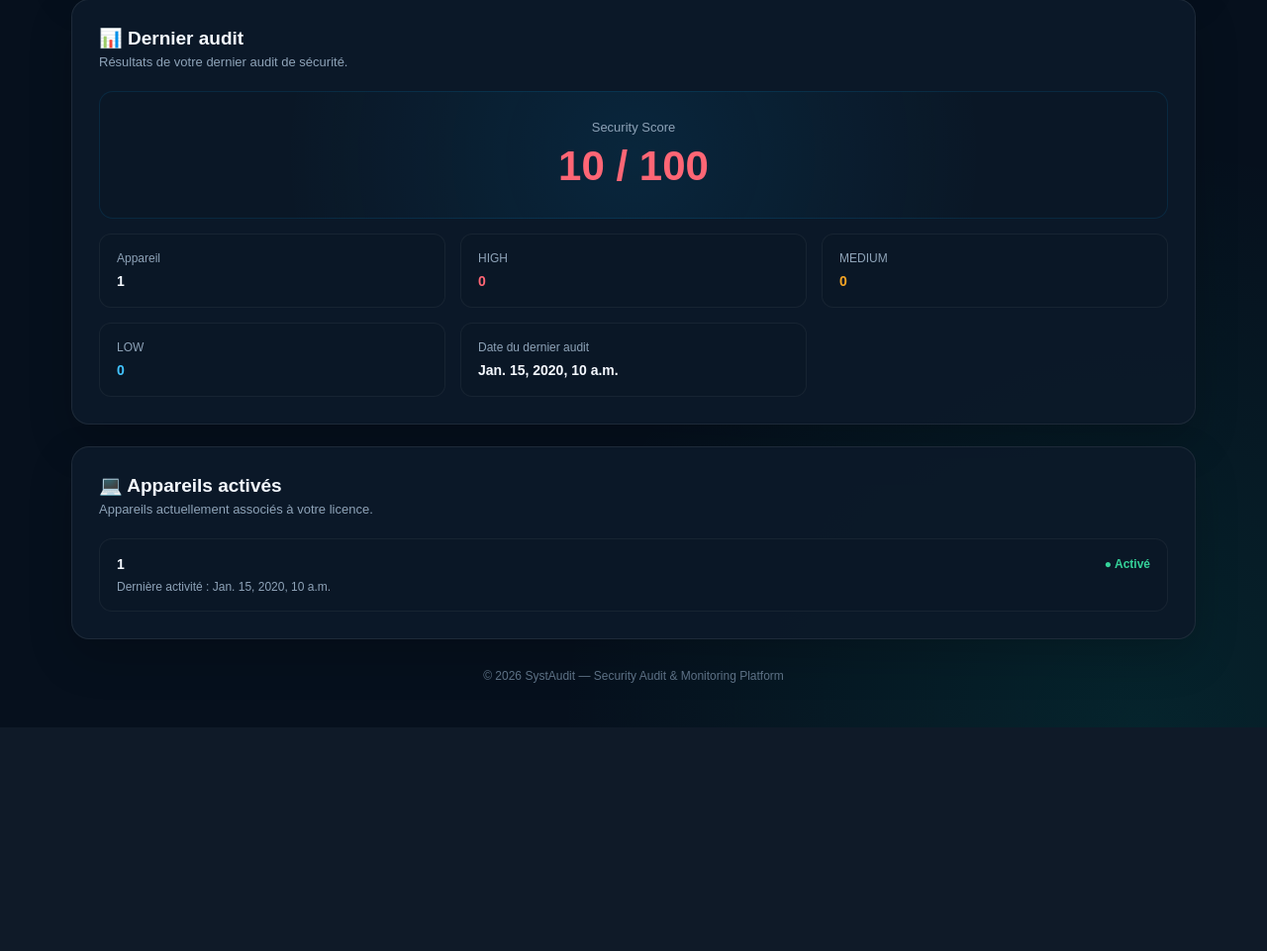
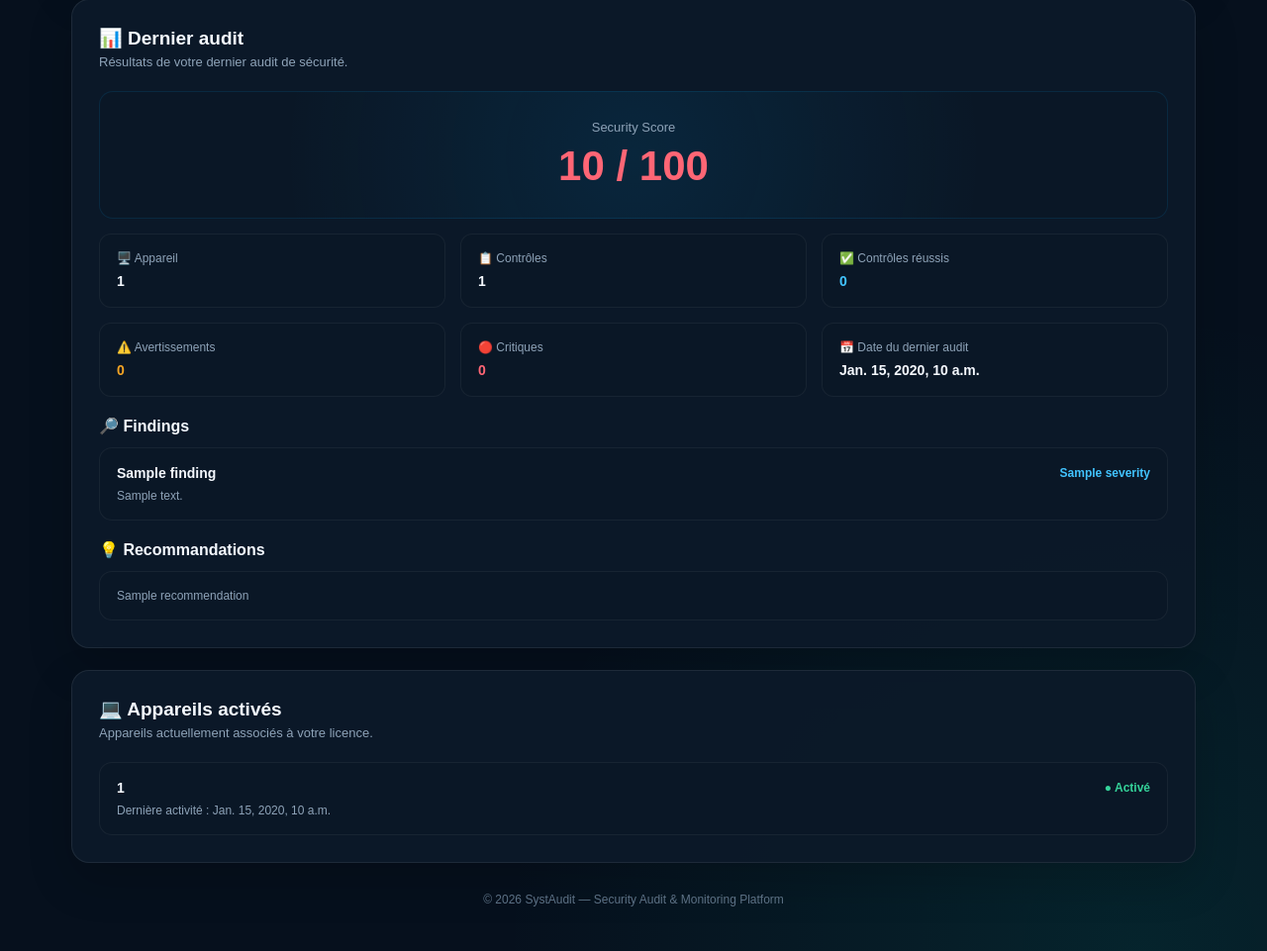
Before and after one commit to augustinkoyo1997-stack/SystAudit, a Django app: template saas/accounts/templates/accounts/dashboard.html in a window 1280 px wide. Shown: the part 857-1818 px from the top of the page at 99% size. Before the commit the page ends 1547 px from the top, so only its background shows below. Run offline with Django 5.2, Linux system fonts and the light colour scheme; tables that the repository leaves empty hold one stand-in row (values such as "Sample post"); the template is opened without the code that fills it: values that come from a table or form of the project are taken from there, most other values are stand-ins (such as "Sample title", 1, 10 or a date in 2020).

Commit message:
feat: display latest audit results on dashboard

```diff
--- a/saas/accounts/templates/accounts/dashboard.html
+++ b/saas/accounts/templates/accounts/dashboard.html
@@ -711,7 +711,6 @@
 
     </section>
 
-
 <!-- =========================
      LAST AUDIT
 ========================== -->
@@ -727,11 +726,11 @@
         </div>
     </div>
 
-
     {% if latest_audit %}
 
         <div class="audit-grid">
 
+            <!-- SCORE -->
             <div class="audit-score-box">
 
                 <div class="audit-score-label">
@@ -753,9 +752,10 @@
             </div>
 
 
+            <!-- APPAREIL -->
             <div class="info">
 
-                    <span>Appareil</span>
+                <span>🖥️ Appareil</span>
 
                 <strong>
                     {{ latest_audit.device.device_id }}
@@ -764,42 +764,58 @@
             </div>
 
 
+            <!-- CONTRÔLES -->
             <div class="info">
 
-                    <span>HIGH</span>
+                <span>📋 Contrôles</span>
 
-                    <strong class="severity-high">
-                        {{ latest_audit.summary.high|default:"0" }}
+                <strong>
+                    {{ latest_audit.summary.total_checks|default:"0" }}
                 </strong>
 
             </div>
 
 
+            <!-- RÉUSSIS -->
             <div class="info">
 
-                    <span>MEDIUM</span>
+                <span>✅ Contrôles réussis</span>
 
-                    <strong class="severity-medium">
-                        {{ latest_audit.summary.medium|default:"0" }}
+                <strong class="severity-low">
+                    {{ latest_audit.summary.passed|default:"0" }}
                 </strong>
 
             </div>
 
 
+            <!-- AVERTISSEMENTS -->
             <div class="info">
 
-                    <span>LOW</span>
+                <span>⚠️ Avertissements</span>
 
-                    <strong class="severity-low">
-                        {{ latest_audit.summary.low|default:"0" }}
+                <strong class="severity-medium">
+                    {{ latest_audit.summary.warnings|default:"0" }}
                 </strong>
 
             </div>
 
 
+            <!-- CRITIQUES -->
             <div class="info">
 
-                    <span>Date du dernier audit</span>
+                <span>🔴 Critiques</span>
+
+                <strong class="severity-high">
+                    {{ latest_audit.summary.critical|default:"0" }}
+                </strong>
+
+            </div>
+
+
+            <!-- DATE -->
+            <div class="info">
+
+                <span>📅 Date du dernier audit</span>
 
                 <strong>
                     {{ latest_audit.created_at }}
@@ -808,6 +824,87 @@
             </div>
 
         </div>
+
+
+        <!-- FINDINGS -->
+
+        {% if latest_audit.findings %}
+
+            <div style="margin-top: 20px;">
+
+                <h3 style="font-size: 16px; margin-bottom: 12px;">
+                    🔎 Findings
+                </h3>
+
+                <div class="device-list">
+
+                    {% for finding in latest_audit.findings %}
+
+                        <div class="device">
+
+                            <div class="device-header">
+
+                                <div class="device-name">
+                                    {{ finding.title }}
+                                </div>
+
+                                <div class="
+                                    device-status
+                                    {% if finding.severity == 'HIGH' %}
+                                        severity-high
+                                    {% elif finding.severity == 'MEDIUM' %}
+                                        severity-medium
+                                    {% else %}
+                                        severity-low
+                                    {% endif %}
+                                ">
+                                    {{ finding.severity }}
+                                </div>
+
+                            </div>
+
+                            <div class="device-info">
+                                {{ finding.description }}
+                            </div>
+
+                        </div>
+
+                    {% endfor %}
+
+                </div>
+
+            </div>
+
+        {% endif %}
+
+
+        <!-- RECOMMANDATIONS -->
+
+        {% if latest_audit.recommendations %}
+
+            <div style="margin-top: 20px;">
+
+                <h3 style="font-size: 16px; margin-bottom: 12px;">
+                    💡 Recommandations
+                </h3>
+
+                <div class="device-list">
+
+                    {% for recommendation in latest_audit.recommendations %}
+
+                        <div class="device">
+                            <div class="device-info">
+                                {{ recommendation }}
+                            </div>
+                        </div>
+
+                    {% endfor %}
+
+                </div>
+
+            </div>
+
+        {% endif %}
 
     {% else %}
 
@@ -818,6 +915,7 @@
     {% endif %}
 
 </section>
+
 
 
     <!-- =========================
```
Lines whose indentation alone changed are shown as unchanged.
